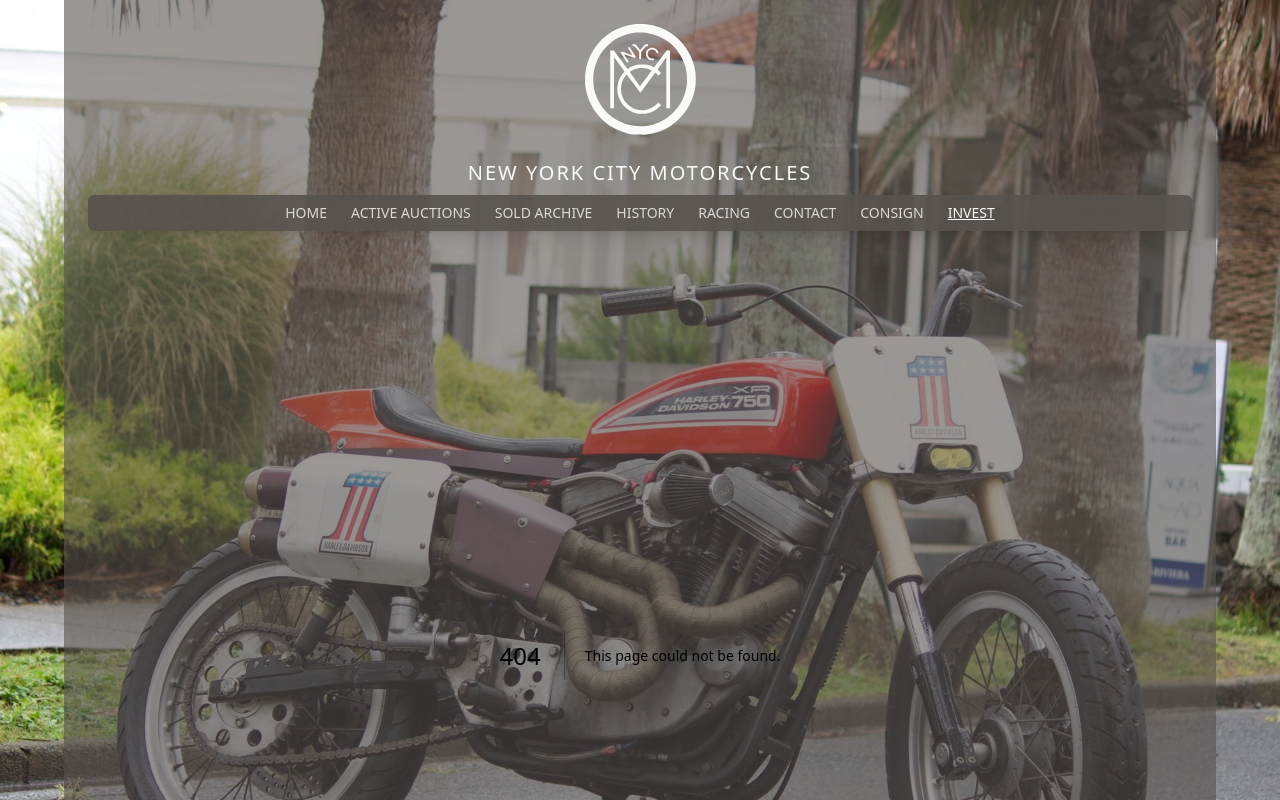
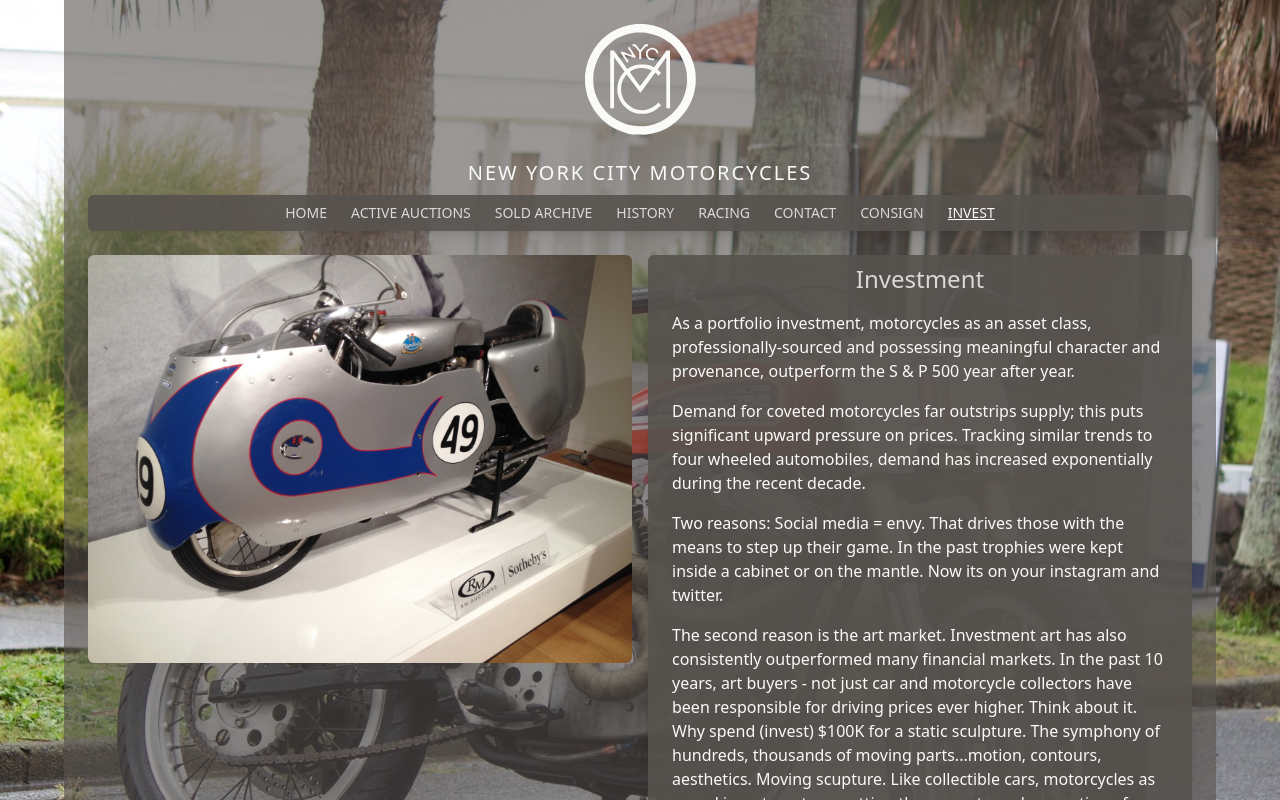
Before and after one commit to jedharwood/NycMotorcycles, a Next.js app: page /invest in a window 1280 px wide. Before the commit this address had no page. Shown: the top 800 px of the page. Built offline with nearby package versions, Linux system fonts and the light colour scheme.

Commit message:
Invest page

```diff
--- a/languages/en.json
+++ b/languages/en.json
@@ -30,7 +30,7 @@
   "page.active-auctions.no-auctions.title": "There are currently no active auctions",
   "page.active-auctions.no-auctions.body": "Click the button below to visit out Yahoo auction page. Follow the Yahoo auction account for updates when new items are listed.",
   "page.active-auctions.yahoo-auctions-button": "Yahoo auction page",
-  "page.consign.alt.orange-motorbike": "A photograph of an orange coloured vintage, Italian motorcycle",
+  "page.consign.alt.orange-motorbike": "A photograph of an orange coloured vintage, Italian motorcycle.",
   "page.consign.head.meta.title": "Sell your vintage motorcycle by consignment",
   "page.consign.head.meta.content": "New York City Motorcycles can also help you sell your vintage motorcycle by consignment. In this page we explain how",
   "page.consign.section-1.title": "Consignment sales",
@@ -91,5 +91,15 @@
   "page.home.section-12.text-2": "Photos and video of the bike running are also required. Other than a brief start to make sure there are no issues after shipment, your bike will be secured indoors until it is collected or transported. When the bike arrives it will be unregistered in japan; therefore I cannot legally move it for photos or video. The more photos the better. High resolution, detailed close-ups of everything! Not just beauty shots of left side, right side, front and back.",
   "page.home.section-13.title": "Got more questions?",
   "page.home.section-13.button": "Contact",
-  "page.home.section-13.text-1": "Send me an email!"
+  "page.home.section-13.text-1": "Send me an email!",
+  "page.invest.alt.silver-motorbike": "A photograph of a silver coloured vintage motorcycle being displayed in Sotheby's auction house.",
+  "page.invest.head.meta.title": "Why vintage motorcyces represent a sound financial investment",
+  "page.invest.head.meta.content": "Vintage motorcycles can offer an investment opportunity on a par with collectible fine art or classic cars. A well chosen colletion of vintage motorcycles can represent a high performing investment portfolio. This page details how I, as a buyer's agent, can help you aquire collectible assets that will appreciate significantly in value and earn you money",
+  "page.invest.section-1.title": "Investment",
+  "page.invest.section-1.text-1": "As a portfolio investment, motorcycles as an asset class, professionally-sourced and possessing meaningful character and provenance, outperform the S & P 500 year after year.",
+  "page.invest.section-1.text-2": "Demand for coveted motorcycles far outstrips supply; this puts significant upward pressure on prices. Tracking similar trends to four wheeled automobiles, demand has increased exponentially during the recent decade.",
+  "page.invest.section-1.text-3": "Two reasons: Social media = envy. That drives those with the means to step up their game. In the past trophies were kept inside a cabinet or on the mantle. Now its on your instagram and twitter.",
+  "page.invest.section-1.text-4": "The second reason is the art market. Investment art has also consistently outperformed many financial markets. In the past 10 years, art buyers - not just car and motorcycle collectors have been responsible for driving prices ever higher. Think about it. Why spend (invest) $100K for a static sculpture. The symphony of hundreds, thousands of moving parts...motion, contours, aesthetics. Moving scupture. Like collectible cars, motorcycles as sound investment are getting the respect - and promotion - from unlikely places. Art dealers, writers and critics.",
+  "page.invest.section-1.text-5": "New York City Motorcycles acts as a buyer's agent. As an independent third party with deep knowledge and contacts in the vintage motorcycle world, we never accept what is claimed to be a motorcycle's history and provenance. We prove it. We make sure that prices defend value. These are motorcycles that are intended to be liquid, desirable and offer conisistent high growth at the lowest possible risk. Email for further guidance.",
+  "page.invest.section-1.button": "Contact"
 }
--- a/languages/jp.json
+++ b/languages/jp.json
@@ -91,5 +91,15 @@
   "page.home.section-12.text-2": "placeholder",
   "page.home.section-13.title": "placeholder",
   "page.home.section-13.button": "placeholder",
-  "page.home.section-13.text-1": "placeholder"
+  "page.home.section-13.text-1": "placeholder",
+  "page.invest.alt.silver-motorbike": "placeholder",
+  "page.invest.head.meta.title": "placeholder",
+  "page.invest.head.meta.content": "placeholder",
+  "page.invest.section-1.title": "placeholder",
+  "page.invest.section-1.text-1": "placeholder",
+  "page.invest.section-1.text-2": "placeholder",
+  "page.invest.section-1.text-3": "placeholder",
+  "page.invest.section-1.text-4": "placeholder",
+  "page.invest.section-1.text-5": "placeholder",
+  "page.invest.section-1.button": "placeholder"
 }
--- /dev/null
+++ b/pages/invest/index.tsx
@@ -0,0 +1,27 @@
+import { HeadElement } from '@/components/head-element'
+import { TwoColumnGridPage } from '@/components/two-column-grid-page'
+
+export default function Invest() {
+  return (
+    <>
+      <HeadElement
+        pageTitle="page.invest.head.meta.title"
+        content="page.invest.head.meta.content"
+      />
+      <main>
+        <TwoColumnGridPage
+          imageSrc="/images/silver-motorbike.jpeg"
+          imageAlt="page.invest.alt.silver-motorbike"
+          title="page.invest.section-1.title"
+          textContent={[
+            'page.invest.section-1.text-1',
+            'page.invest.section-1.text-2',
+            'page.invest.section-1.text-3',
+            'page.invest.section-1.text-4',
+            'page.invest.section-1.text-5',
+          ]}
+        />
+      </main>
+    </>
+  )
+}
```
Also changed, not shown: public/images/silver-motorbike.jpeg (added).
